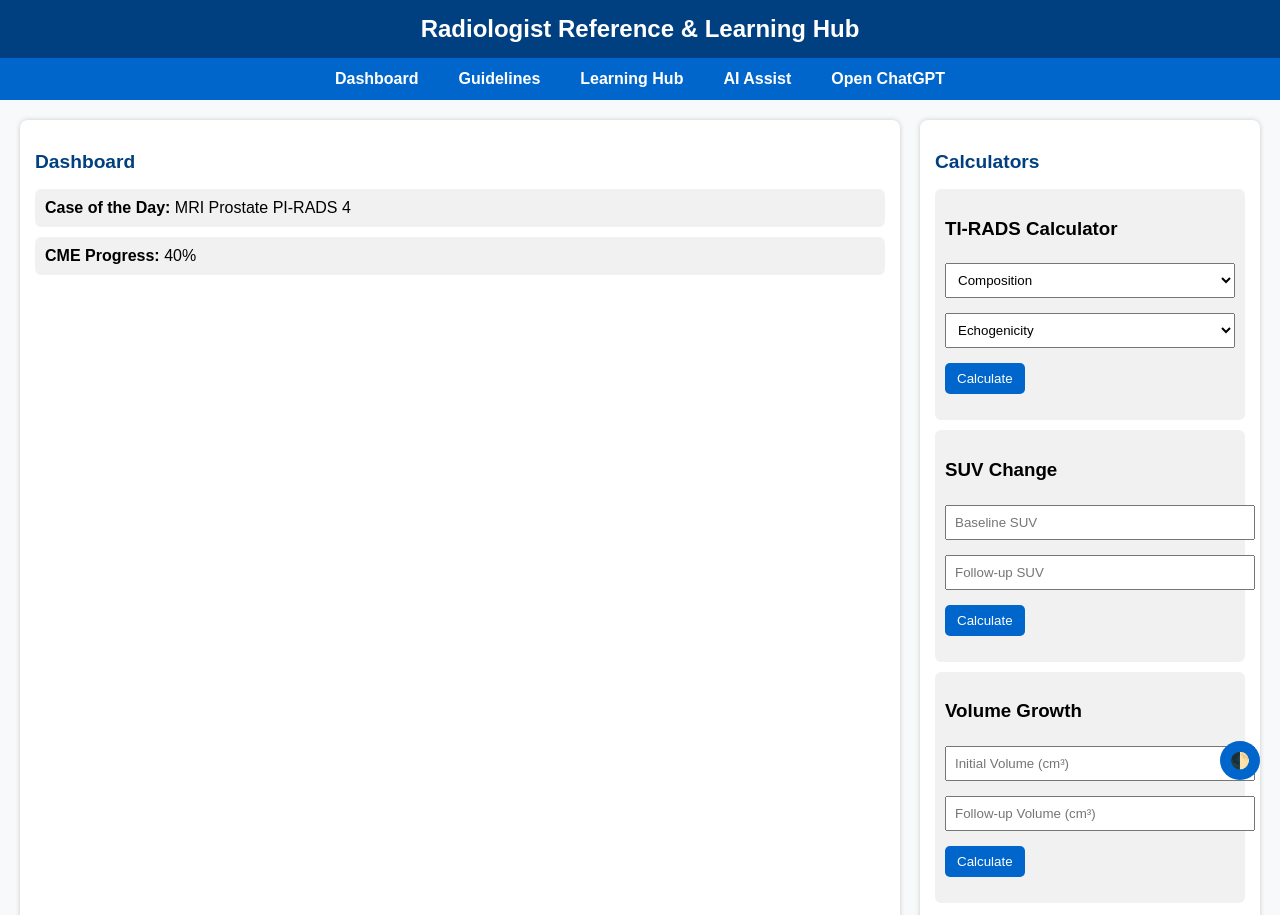
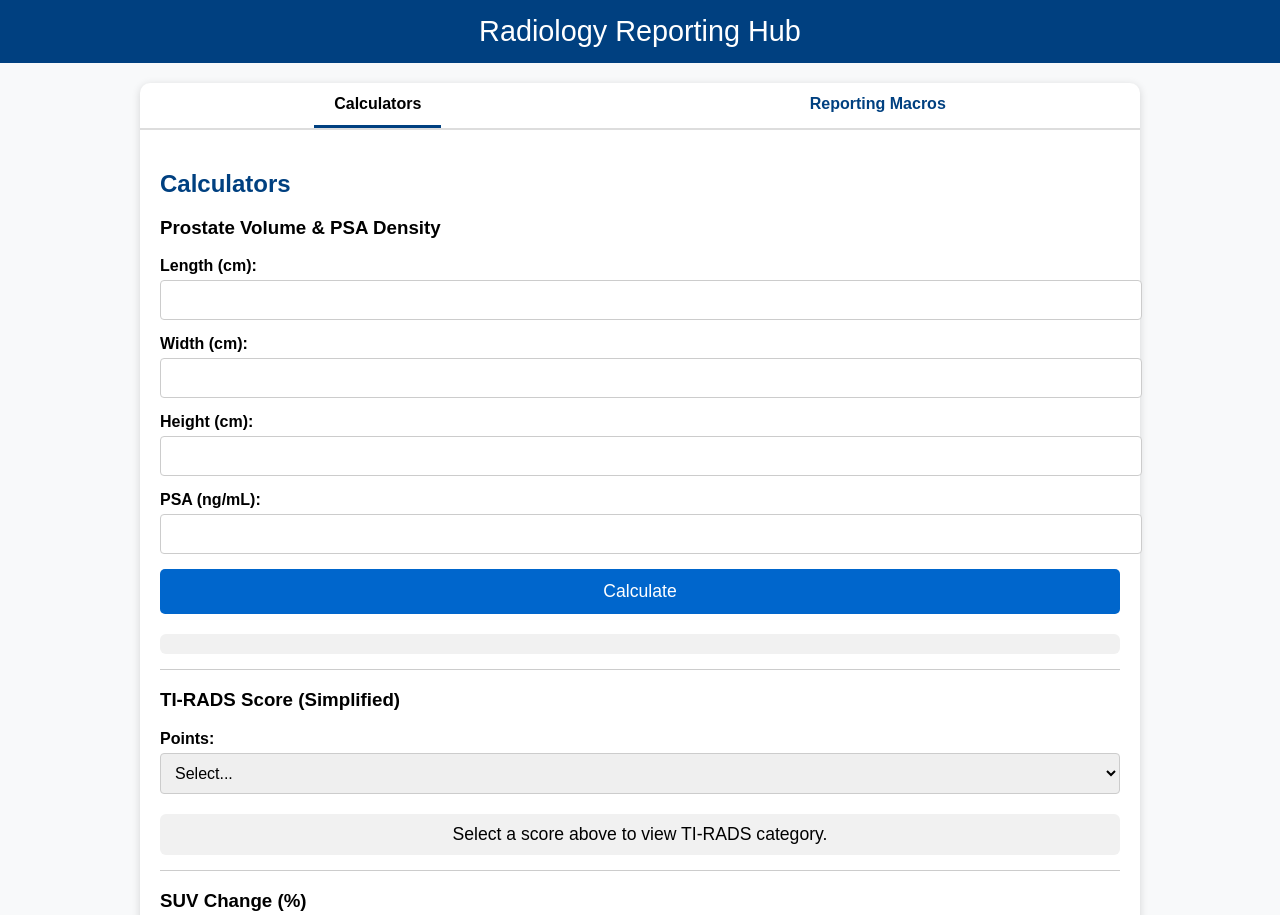
Before and after one commit to spr60610/Radiology-Hub, a plain HTML site: page index.html in a window 1280 px wide. Shown: the top 915 px of the page. Drawn offline with Linux system fonts and the light colour scheme.

Commit message:
Update index.html

```diff
--- a/index.html
+++ b/index.html
@@ -1,182 +1,3 @@
-<!DOCTYPE html>
-<html lang="en">
-<head>
-<meta charset="UTF-8">
-<meta name="viewport" content="width=device-width, initial-scale=1.0">
-<title>Radiologist Reference & Learning Hub</title>
-<style>
-    :root {
-        --bg-color: #f8f9fa;
-        --text-color: #000;
-        --card-bg: #fff;
-        --primary-color: #004080;
-        --secondary-color: #0066cc;
-    }
-    body.dark-mode {
-        --bg-color: #121212;
-        --text-color: #f0f0f0;
-        --card-bg: #1f1f1f;
-    }
-    body {
-        font-family: Arial, sans-serif;
-        margin: 0;
-        background-color: var(--bg-color);
-        color: var(--text-color);
-    }
-    header {
-        background: var(--primary-color);
-        color: white;
-        padding: 15px;
-        text-align: center;
-        font-size: 1.5rem;
-        font-weight: bold;
-    }
-    nav {
-        display: flex;
-        justify-content: center;
-        background: var(--secondary-color);
-        flex-wrap: wrap;
-    }
-    nav a {
-        padding: 12px 20px;
-        color: white;
-        text-decoration: none;
-        font-weight: bold;
-        cursor: pointer;
-    }
-    nav a:hover { background: var(--primary-color); }
-    .container {
-        display: flex;
-        margin: 20px;
-        gap: 20px;
-        flex-wrap: wrap;
-    }
-    .panel {
-        background: var(--card-bg);
-        border-radius: 8px;
-        box-shadow: 0 0 5px #ccc;
-        padding: 15px;
-    }
-    .sidebar { width: 25%; min-width: 250px; }
-    .main { flex: 1; min-width: 300px; }
-    h2 { font-size: 1.2rem; color: var(--primary-color); }
-    .card {
-        background: #f1f1f1;
-        margin: 10px 0;
-        padding: 10px;
-        border-radius: 6px;
-    }
-    body.dark-mode .card { background: #2a2a2a; }
-    .btn {
-        background: var(--secondary-color);
-        color: white;
-        padding: 8px 12px;
-        border: none;
-        border-radius: 5px;
-        cursor: pointer;
-        margin-top: 5px;
-    }
-    .btn:hover { background: var(--primary-color); }
-    input, select {
-        width: 100%;
-        padding: 8px;
-        margin-top: 5px;
-        margin-bottom: 10px;
-    }
-    #darkModeToggle {
-        position: fixed;
-        bottom: 20px;
-        right: 20px;
-        background: var(--secondary-color);
-        color: white;
-        padding: 10px;
-        border-radius: 50%;
-        cursor: pointer;
-    }
-</style>
-</head>
-<body>
-
-<header>Radiologist Reference & Learning Hub</header>
-<nav>
-    <a onclick="showSection('dashboard')">Dashboard</a>
-    <a onclick="showSection('guidelines')">Guidelines</a>
-    <a onclick="showSection('learning')">Learning Hub</a>
-    <a onclick="showSection('ai')">AI Assist</a>
-    <a href="https://chat.openai.com/" target="_blank">Open ChatGPT</a>
-</nav>
-
-<div class="container">
-    <!-- Main Dashboard -->
-    <div id="dashboard" class="main panel">
-        <h2>Dashboard</h2>
-        <div class="card"><strong>Case of the Day:</strong> MRI Prostate PI-RADS 4</div>
-        <div class="card"><strong>CME Progress:</strong> 40%</div>
-    </div>
-
-    <!-- Guidelines -->
-    <div id="guidelines" class="main panel" style="display:none;">
-        <h2>Guidelines</h2>
-        <div class="card"><a href="https://www.acr.org/Clinical-Resources/Reporting-and-Data-Systems/TI-RADS" target="_blank">ACR TI-RADS</a></div>
-        <div class="card"><a href="https://www.acr.org/Clinical-Resources/Reporting-and-Data-Systems/LI-RADS" target="_blank">ACR LI-RADS</a></div>
-    </div>
-
-    <!-- Learning Hub -->
-    <div id="learning" class="main panel" style="display:none;">
-        <h2>Learning Hub - Societies</h2>
-        <div class="card"><a href="https://www.rsna.org/" target="_blank">RSNA</a></div>
-        <div class="card"><a href="https://www.abdominalradiology.org/" target="_blank">SAR</a></div>
-    </div>
-
-    <!-- AI Assist -->
-    <div id="ai" class="main panel" style="display:none;">
-        <h2>AI Assist</h2>
-        <div id="aiChatBox" style="border:1px solid #ccc;height:200px;overflow-y:auto;margin-bottom:10px;"></div>
-        <input type="text" id="aiInput" placeholder="Ask a question..." style="width:80%;">
-        <button class="btn" onclick="sendAIMessage()">Send</button>
-    </div>
-
-    <!-- Sidebar with Calculators -->
-    <div class="sidebar panel">
-        <h2>Calculators</h2>
-        <div class="card">
-            <h3>TI-RADS Calculator</h3>
-            <select id="composition">
-                <option value="0">Composition</option>
-                <option value="0">Cystic</option>
-                <option value="1">Mixed</option>
-                <option value="2">Solid</option>
-            </select>
-            <select id="echogenicity">
-                <option value="0">Echogenicity</option>
-                <option value="0">Anechoic</option>
-                <option value="1">Hyperechoic</option>
-                <option value="2">Hypoechoic</option>
-            </select>
-            <button class="btn" onclick="calcTIRADS()">Calculate</button>
-            <p id="tiradsResult"></p>
-        </div>
-        <div class="card">
-            <h3>SUV Change</h3>
-            <input type="number" id="suv1" placeholder="Baseline SUV">
-            <input type="number" id="suv2" placeholder="Follow-up SUV">
-            <button class="btn" onclick="calcSUV()">Calculate</button>
-            <p id="suvResult"></p>
-        </div>
-        <div class="card">
-            <h3>Volume Growth</h3>
-            <input type="number" id="vol1" placeholder="Initial Volume (cm³)">
-            <input type="number" id="vol2" placeholder="Follow-up Volume (cm³)">
-            <button class="btn" onclick="calcVolume()">Calculate</button>
-            <p id="volResult"></p>
-        </div>
-    </div>
-</div>
-
-<!-- Dark Mode Toggle -->
-<div id="darkModeToggle" onclick="toggleDarkMode()">🌓</div>
-
-<script>
 <!DOCTYPE html>
 <html lang="en">
 <head>
@@ -465,8 +286,3 @@ Impression: Rectal cancer T___ N___. CRM ___.</div>
 
 </body>
 </html>
-
-</script>
-
-</body>
-</html>
```
